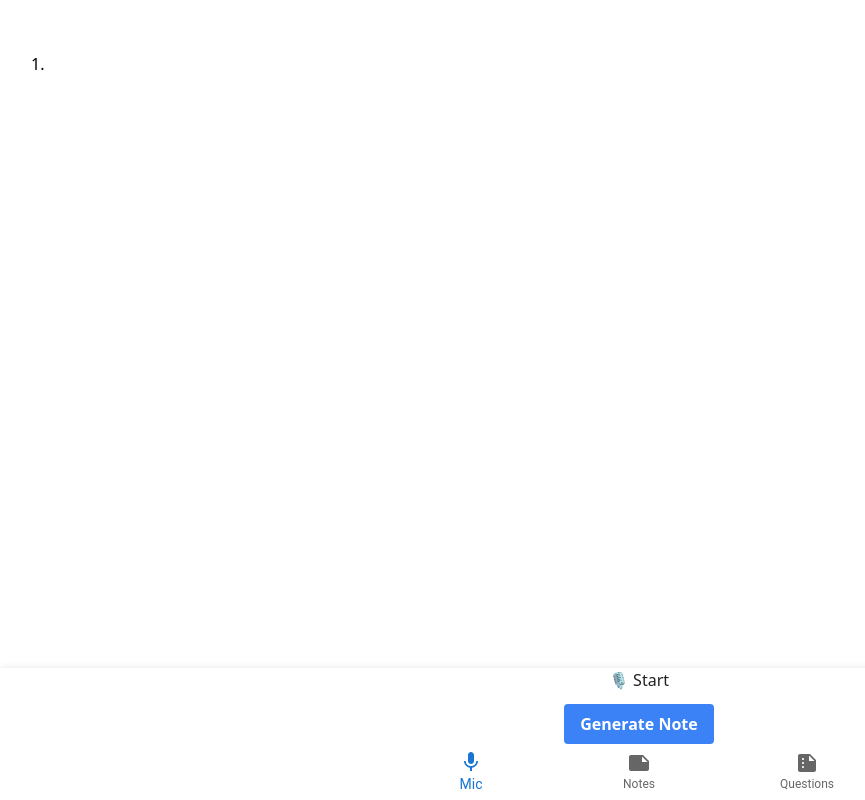
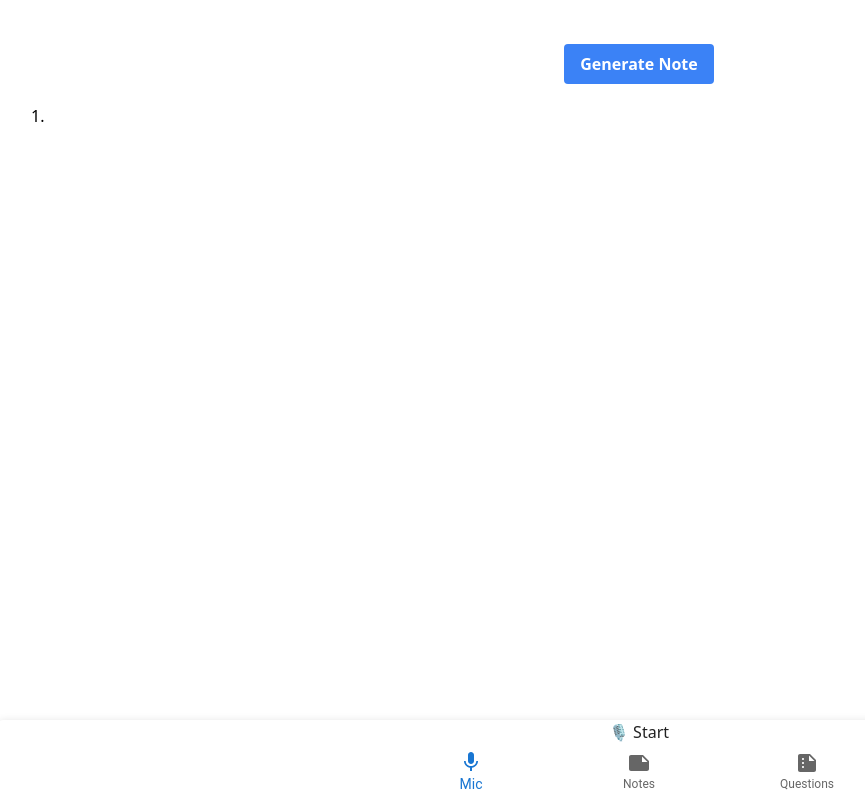
Before and after one commit to Freedisch/smartnote1, a React (Vite) app: page / in a window 1280 px wide. Shown: the whole page, without its empty margins (1-866 px from the left). Built offline with nearby package versions, Linux system fonts and the light colour scheme.

Commit message:
fix position
Signed-off-by: Freedisch <freeproduc@gmail.com>

```diff
--- a/src/Audio.jsx
+++ b/src/Audio.jsx
@@ -147,13 +147,7 @@
             )}
           </button>
           <br></br>
-          <button
-            onClick={() => generateSummary(note)}
-            disabled={!note}
-            className=" mt-3 bg-blue-500 hover:bg-blue-700 text-white font-bold py-2 px-4 rounded cursor-pointer"
-          >
-            Generate Note
-          </button>
+
           <BottomNavigation
             showLabels
             value={value}
@@ -175,7 +169,13 @@
           </BottomNavigation>
         </Paper>
       </div>
-
+      <button
+        onClick={() => generateSummary(note)}
+        disabled={!note}
+        className=" mt-3 bg-blue-500 hover:bg-blue-700 text-white font-bold py-2 px-4 rounded cursor-pointer"
+      >
+        Generate Note
+      </button>
       <div className="box">
         {/* <h2>Current Note</h2> */}
 
```
